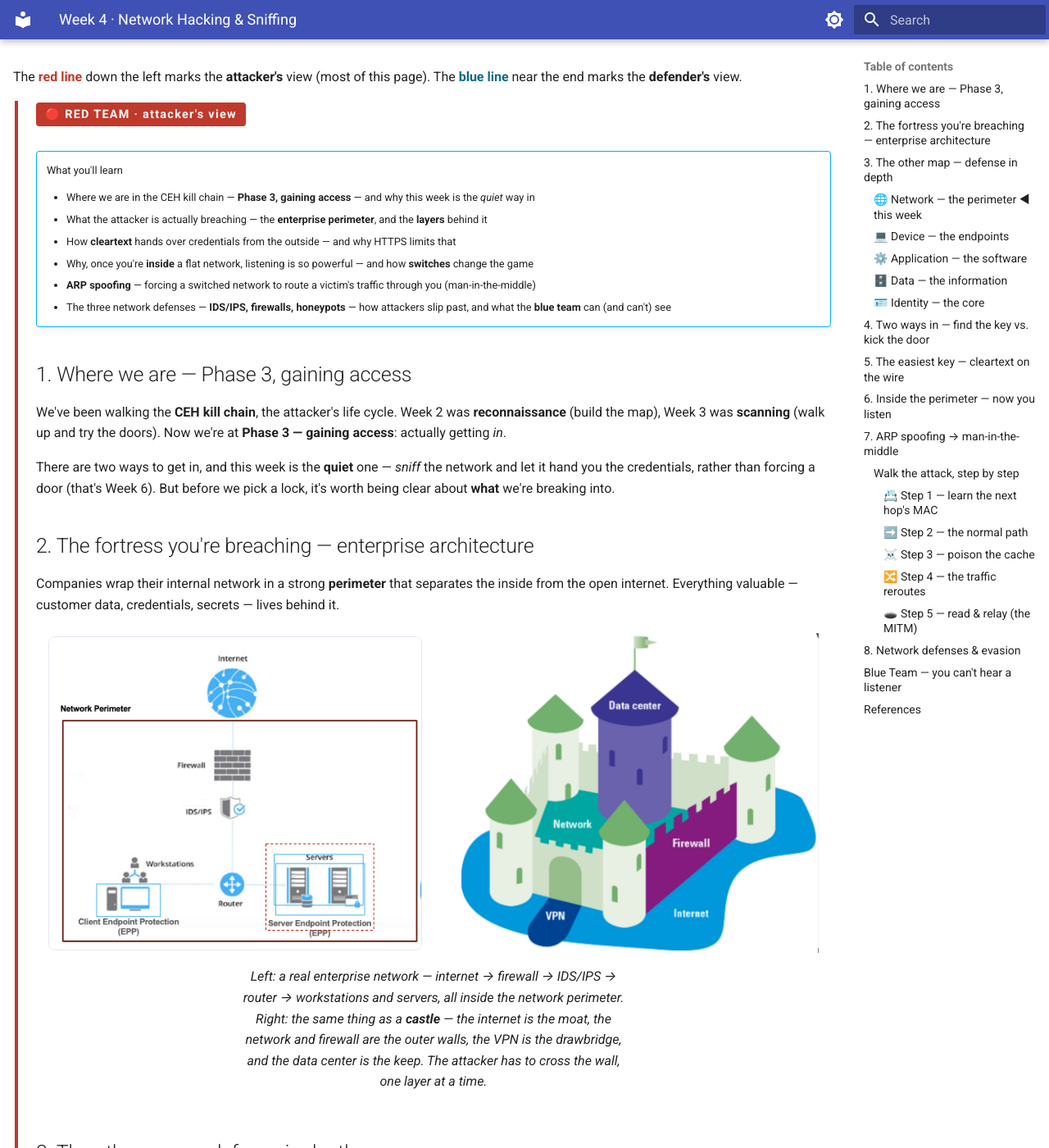
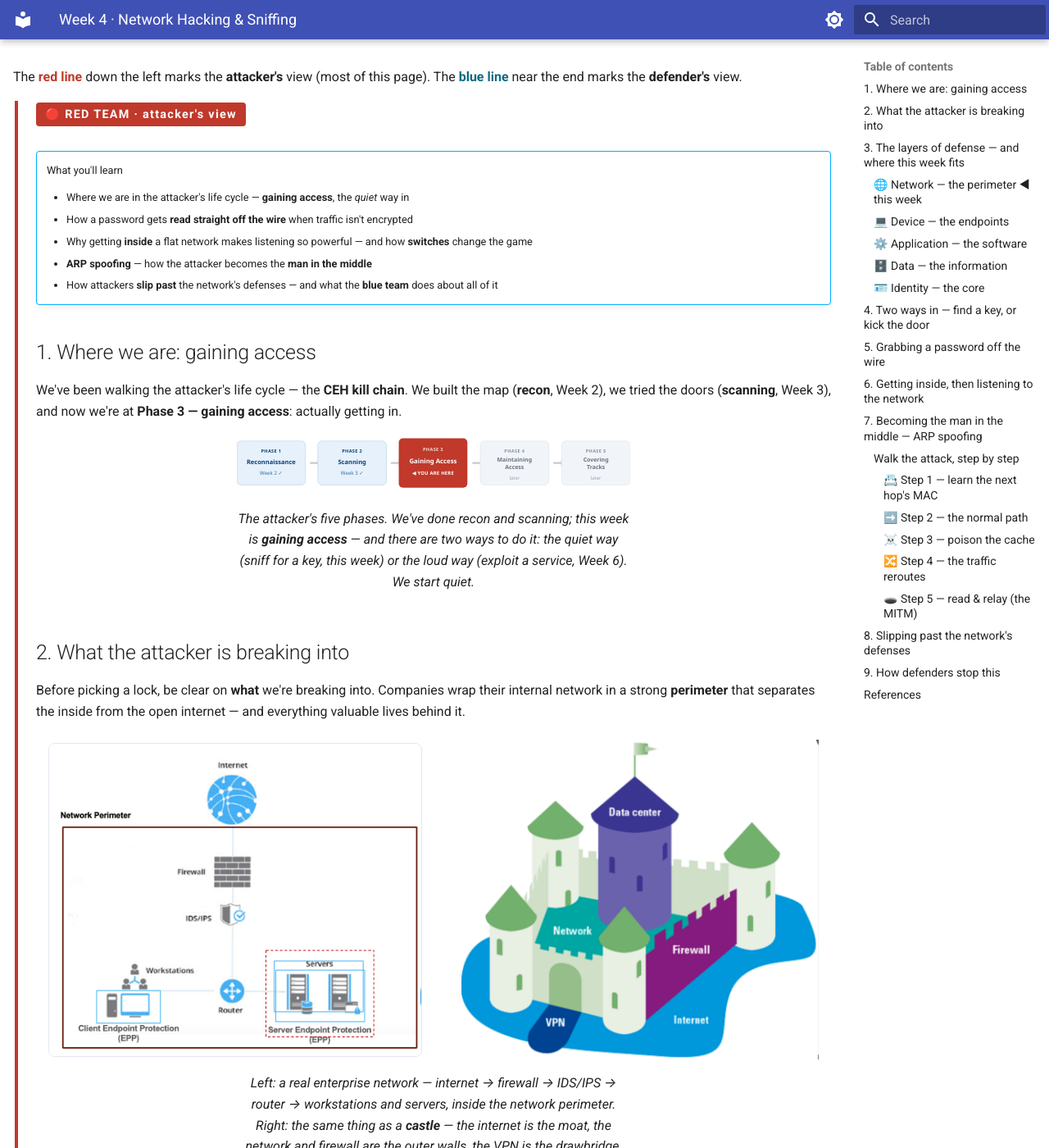
Before and after one commit to chalasanisree-courses/ethical-hacking, an MkDocs documentation site: the page built from source/docs/weeks/network-hacking-sniffing.md, in a window 1280 px wide and 1400 px high, scrolled down 316 px. Shown: the whole window at 82% size. Built offline with MkDocs 1.6.1 and Material for MkDocs 9.7.7, drawn with Linux system fonts in a browser that asks for light colours; some of the changed text lies outside the part shown.

Commit message:
week 4 - update 2

```diff
--- a/source/docs/weeks/network-hacking-sniffing.md
+++ b/source/docs/weeks/network-hacking-sniffing.md
@@ -25,36 +25,68 @@ The <span style="color:#c0392b;font-weight:700;">red line</span> down the left m
 
 What you'll learn
 
-- Where we are in the CEH kill chain — **Phase 3, gaining access** — and why this week is the *quiet* way in
-- What the attacker is actually breaching — the **enterprise perimeter**, and the **layers** behind it
-- How **cleartext** hands over credentials from the outside — and why HTTPS limits that
-- Why, once you're **inside** a flat network, listening is so powerful — and how **switches** change the game
-- **ARP spoofing** — forcing a switched network to route a victim's traffic through you (man-in-the-middle)
-- The three network defenses — **IDS/IPS, firewalls, honeypots** — how attackers slip past, and what the **blue team** can (and can't) see
+- Where we are in the attacker's life cycle — **gaining access**, the *quiet* way in
+- How a password gets **read straight off the wire** when traffic isn't encrypted
+- Why getting **inside** a flat network makes listening so powerful — and how **switches** change the game
+- **ARP spoofing** — how the attacker becomes the **man in the middle**
+- How attackers **slip past** the network's defenses — and what the **blue team** does about all of it
 
 </div>
 
-## 1. Where we are — Phase 3, gaining access
+## 1. Where we are: gaining access
 
-We've been walking the **CEH kill chain**, the attacker's life cycle. Week 2 was **reconnaissance** (build the map), Week 3 was **scanning** (walk up and try the doors). Now we're at **Phase 3 — gaining access**: actually getting *in*.
+We've been walking the attacker's life cycle — the **CEH kill chain**. We built the map (**recon**, Week 2), we tried the doors (**scanning**, Week 3), and now we're at **Phase 3 — gaining access**: actually getting in.
 
-There are two ways to get in, and this week is the **quiet** one — *sniff* the network and let it hand you the credentials, rather than forcing a door (that's Week 6). But before we pick a lock, it's worth being clear about **what** we're breaking into.
+<figure>
+<svg viewBox="0 0 860 132" role="img" aria-label="The five CEH phases: Reconnaissance and Scanning are done, Gaining Access is where we are now, Maintaining Access and Covering Tracks come later." xmlns="http://www.w3.org/2000/svg" style="width:100%;height:auto;display:block;font-family:'Segoe UI',system-ui,sans-serif;">
+  <!-- connectors -->
+  <g fill="#c3cad6"><polygon points="160,60 177,60 177,54 189,62 177,70 177,64 160,64"/><polygon points="337,60 354,60 354,54 366,62 354,70 354,64 337,64"/><polygon points="515,60 532,60 532,54 544,62 532,70 532,64 515,64"/><polygon points="692,60 709,60 709,54 721,62 709,70 709,64 692,64"/></g>
+  <!-- 1 -->
+  <rect x="0" y="14" width="150" height="96" rx="9" fill="#E6F1FB" stroke="#b6cfe8"/>
+  <text x="75" y="40" text-anchor="middle" font-size="10" font-weight="700" letter-spacing="0.06em" fill="#0C447C">PHASE 1</text>
+  <text x="75" y="64" text-anchor="middle" font-size="13.5" font-weight="700" fill="#0C447C">Reconnaissance</text>
+  <text x="75" y="88" text-anchor="middle" font-size="11" fill="#3b6ea5">Week 2 ✓</text>
+  <!-- 2 -->
+  <rect x="177" y="14" width="150" height="96" rx="9" fill="#E6F1FB" stroke="#b6cfe8"/>
+  <text x="252" y="40" text-anchor="middle" font-size="10" font-weight="700" letter-spacing="0.06em" fill="#0C447C">PHASE 2</text>
+  <text x="252" y="64" text-anchor="middle" font-size="13.5" font-weight="700" fill="#0C447C">Scanning</text>
+  <text x="252" y="88" text-anchor="middle" font-size="11" fill="#3b6ea5">Week 3 ✓</text>
+  <!-- 3 current -->
+  <rect x="354" y="8" width="150" height="108" rx="9" fill="#C0392B"/>
+  <text x="429" y="36" text-anchor="middle" font-size="10" font-weight="700" letter-spacing="0.06em" fill="#f7d9d5">PHASE 3</text>
+  <text x="429" y="62" text-anchor="middle" font-size="14" font-weight="800" fill="#ffffff">Gaining Access</text>
+  <text x="429" y="88" text-anchor="middle" font-size="10.5" font-weight="700" letter-spacing="0.04em" fill="#ffffff">◀ YOU ARE HERE</text>
+  <!-- 4 -->
+  <rect x="532" y="14" width="150" height="96" rx="9" fill="#F1F4F9" stroke="#dde3ec"/>
+  <text x="607" y="40" text-anchor="middle" font-size="10" font-weight="700" letter-spacing="0.06em" fill="#8a93a3">PHASE 4</text>
+  <text x="607" y="60" text-anchor="middle" font-size="12.5" font-weight="700" fill="#6b7480">Maintaining</text>
+  <text x="607" y="76" text-anchor="middle" font-size="12.5" font-weight="700" fill="#6b7480">Access</text>
+  <text x="607" y="98" text-anchor="middle" font-size="10.5" fill="#9aa3b2">later</text>
+  <!-- 5 -->
+  <rect x="710" y="14" width="150" height="96" rx="9" fill="#F1F4F9" stroke="#dde3ec"/>
+  <text x="785" y="40" text-anchor="middle" font-size="10" font-weight="700" letter-spacing="0.06em" fill="#8a93a3">PHASE 5</text>
+  <text x="785" y="60" text-anchor="middle" font-size="12.5" font-weight="700" fill="#6b7480">Covering</text>
+  <text x="785" y="76" text-anchor="middle" font-size="12.5" font-weight="700" fill="#6b7480">Tracks</text>
+  <text x="785" y="98" text-anchor="middle" font-size="10.5" fill="#9aa3b2">later</text>
+</svg>
+<figcaption>The attacker's five phases. We've done recon and scanning; this week is <strong>gaining access</strong> — and there are two ways to do it: the quiet way (sniff for a key, this week) or the loud way (exploit a service, Week 6). We start quiet.</figcaption>
+</figure>
 
-## 2. The fortress you're breaching — enterprise architecture
+## 2. What the attacker is breaking into
 
-Companies wrap their internal network in a strong **perimeter** that separates the inside from the open internet. Everything valuable — customer data, credentials, secrets — lives behind it.
+Before picking a lock, be clear on **what** we're breaking into. Companies wrap their internal network in a strong **perimeter** that separates the inside from the open internet — and everything valuable lives behind it.
 
 <figure>
 <div style="display:flex;gap:18px;flex-wrap:wrap;justify-content:center;align-items:center;margin:6px 0;">
 <img src="../img/ea-network.png" alt="A real enterprise network: the internet reaches a firewall, then IDS/IPS, then a router, with workstations and servers behind the network perimeter, each with endpoint protection." style="width:47%;min-width:280px;border:1px solid #e2e8f0;border-radius:8px;background:#fff;" />
 <img src="../img/ea-castle.png" alt="The same enterprise drawn as a castle: the internet is the moat, the network and firewall are the outer walls, the VPN is the drawbridge, and the data center is the keep." style="width:45%;min-width:260px;" />
 </div>
-<figcaption>Left: a real enterprise network — internet → firewall → IDS/IPS → router → workstations and servers, all inside the network perimeter. Right: the same thing as a <strong>castle</strong> — the internet is the moat, the network and firewall are the outer walls, the VPN is the drawbridge, and the data center is the keep. The attacker has to cross the wall, one layer at a time.</figcaption>
+<figcaption>Left: a real enterprise network — internet → firewall → IDS/IPS → router → workstations and servers, inside the network perimeter. Right: the same thing as a <strong>castle</strong> — the internet is the moat, the network and firewall are the outer walls, the VPN is the drawbridge, and the data center is the keep with the crown jewels.</figcaption>
 </figure>
 
-## 3. The other map — defense in depth
+## 3. The layers of defense — and where this week fits
 
-There's a second map that organises the whole course. Defenders never rely on one wall — they build **layers**, like an onion. The outermost is the **network** (the perimeter); inside are the device, application, data, and — at the core — identity. This module, *Storming the Perimeter*, lives at that **outermost ring**: everything this week attacks the **network** layer.
+Defenders never rely on one wall. They build **layers** — the outermost is the **network** (the perimeter); inside are the device, the applications, the data, and at the very core, identity. The whole course walks these layers from the outside in. This module, *Storming the Perimeter*, is the **outermost ring** — everything this week attacks the **network** layer.
 
 <div style="max-width:520px;margin:20px auto;" markdown="1">
 
@@ -131,13 +163,13 @@ Protecting the data itself: **encryption, backups,** tight access control — wh
 
 <div class="admonition warning" markdown="1">
 
-⚖️ Read this first — the authorization line
+⚖️ Read this first — is sniffing even legal?
 
 Last week's recon was passive and legal; scanning was active and needed authorization. **Sniffing is more subtle.** Even if you send *not a single packet* and "just listen," capturing traffic that isn't yours can be **wiretapping** — a crime. Reading public records about a house is fine; tapping the phone line to listen in is not. And **ARP spoofing**, later on, is fully active — you inject forged packets. So everything here runs only on **your own lab, your own VMs, your own traffic**.
 
 </div>
 
-## 4. Two ways in — find the key vs. kick the door
+## 4. Two ways in — find a key, or kick the door
 
 | | 🔑 Find the key *(this week)* | 🚪 Kick the door *(Week 6)* |
 |---|---|---|
@@ -147,9 +179,9 @@ Last week's recon was passive and legal; scanning was active and needed authoriz
 
 A real attacker tries to **find a key before kicking any doors** — quiet before loud. So we start with the key.
 
-## 5. The easiest key — cleartext on the wire
+## 5. Grabbing a password off the wire
 
-Any protocol that sends its data **unencrypted** — HTTP, FTP, Telnet, old SMTP, legacy database links — hands its username, password, and content to anyone on the path. Picture the attacker on the same coffee-shop Wi-Fi as you: you log into a plain **HTTP** site, and your password crosses the wire in plain text. No exploit, nothing broken — they read the key off the wire and log in as you. **This single fact is the reason the entire web moved to HTTPS.**
+Any protocol that sends its data **unencrypted** — HTTP, FTP, Telnet, old SMTP, legacy database links — hands its username, password, and content to anyone on the path. Picture the attacker on the same coffee-shop Wi-Fi as you: you log into a plain **HTTP** site, and your password crosses the wire in plain text. No exploit, nothing broken — they read the key off the wire and log in as you. **This is the reason the entire web moved to HTTPS.**
 
 <div class="admonition example" markdown="1">
 
@@ -159,9 +191,9 @@ Live demo — see a password in the clear (authorized target)
 
 </div>
 
-<div class="admonition note" markdown="1">
+<div class="admonition quote" markdown="1">
 
-🐑 It's real — Firesheep (2010)
+🌐 Real-world case — Firesheep (2010)
 
 A developer released **Firesheep**, a one-click Firefox add-on that sniffed **unencrypted session cookies** on open Wi-Fi and let anyone log in as other people on Facebook, Twitter, and more. Sites had moved *login* to HTTPS — but were still sending the **session cookie** back in the clear, so it could be grabbed and replayed. It wasn't new tech; it just made cleartext sniffing so public it pushed the whole web to **HTTPS-everywhere**.
 
@@ -169,13 +201,13 @@ A developer released **Firesheep**, a one-click Firefox add-on that sniffed **un
 
 <div class="admonition note" markdown="1">
 
-The honest caveat — why the outside isn't enough
+But from outside, this only goes so far
 
-From the pure outside, almost everything is **HTTPS** today, so you usually can't just grab a login off the open internet — forcing a login from outside is **brute force**, which we save for Week 6. The scary scenario is the attacker who's already **inside** the network. So let's go there.
+Almost everything is **HTTPS** today, so you usually can't just grab a login off the open internet — forcing a login from outside is **brute force**, which we save for Week 6. The real danger is the attacker who's already **inside** the network. So let's go there.
 
 </div>
 
-## 6. Inside the perimeter — now you listen
+## 6. Getting inside, then listening to the network
 
 How does an attacker get *inside*? The perimeter only has to fail **once**: a phishing click that turns a laptop into a foothold, a rogue device on a jack, stolen VPN credentials, guest Wi-Fi, or an exposed service. Once in, most enterprises are **castle-and-moat** — a hard shell but a soft inside — so the attacker roams with **free movement** across the internal network (exactly the castle's weakness from the picture above).
 
@@ -187,9 +219,9 @@ So the attacker **listens** — that's sniffing. A **sniffer** (Wireshark, tcpdu
 | **What you do** | Just plug in and listen | Manipulate the network so traffic comes to you |
 | **Noise** | **Silent** — no traffic, invisible on the wire | Injects packets — leaves fingerprints |
 
-On a hub, sniffing is free. On a switch — what you'll actually find — you can't just listen; you have to **actively insert yourself** into the path. The classic way is ARP spoofing.
+On a hub, sniffing is free. On a switch — what you'll actually find — you can't just listen; you have to **actively insert yourself** into the path. The classic way to do that is ARP spoofing.
 
-## 7. ARP spoofing → man-in-the-middle
+## 7. Becoming the man in the middle — ARP spoofing
 
 On a local network, machines find each other by **MAC address** using **ARP** (Address Resolution Protocol) — a trusting protocol with **no authentication**. Whoever answers "who has this IP?" first is believed and cached. ARP spoofing abuses exactly that: the attacker sends **forged replies** telling the victim *"I'm the gateway"* and telling the gateway *"I'm the victim."* Now every packet flows **through** the attacker — a man-in-the-middle who can read it, capture credentials, or change it in transit.
 
@@ -288,39 +320,47 @@ The attacker receives the victim's traffic, reads it (grabbing any cleartext cre
 
 </div>
 
-<div class="admonition note" markdown="1">
+<div class="admonition quote" markdown="1">
 
-📢 It's real — Superfish (2015)
+📢 Real-world case — Superfish (2015)
 
-Lenovo shipped laptops with adware that installed its **own root certificate** to break HTTPS and inject ads — a factory-installed man-in-the-middle. Because the browser trusts a certificate authority to prove a site is who it claims, Superfish forged that trust locally so it could sit in the middle of *encrypted* sessions. Worse, it was so poorly secured that **third parties** could ride it to intercept users' banking traffic. Millions in fines followed. Listening, and **impersonating** — the network isn't just something you cross; it's a place you can sit and intercept.
+Lenovo shipped laptops with adware that installed its **own root certificate** to break HTTPS and inject ads — a factory-installed man-in-the-middle. Because a browser trusts a certificate authority to prove a site is who it claims, Superfish forged that trust locally so it could sit in the middle of *encrypted* sessions. Worse, it was so poorly secured that **third parties** could ride it to intercept banking traffic. Millions in fines followed.
 
 </div>
 
-## 8. Network defenses & evasion
+<div class="admonition quote" markdown="1">
 
-The network isn't defenceless — three systems watch it, and the attacker's job is knowing how each is slipped past.
+🔏 Real-world case — DigiNotar (2011)
+
+Attackers breached a **certificate authority** and forged Google certificates, then used them to man-in-the-middle **Gmail for ~300,000 people in Iran**. Same idea as Superfish — break the trust that HTTPS relies on — but at internet scale. Listening, and **impersonating**: the network isn't just something you cross; it's a place you can sit and intercept.
+
+</div>
+
+## 8. Slipping past the network's defenses
+
+The network isn't defenceless — three systems sit between the attacker and the data, and the attacker's whole job here is getting past them without being seen (this is the *Defense Evasion* tactic).
 
 <div class="admonition info" markdown="1">
 
-🧱 Firewalls — connection control
+🧱 Firewalls — and how you slip past
 
-Firewalls decide which connections are allowed in and out (you saw them in Week 2 as `filtered` ports). *Evaded by:* **tunneling** — smuggling traffic inside something already allowed, like **HTTPS** or **DNS**, which almost every firewall lets out.
+Firewalls decide which connections are allowed in and out (you saw them in Week 2 as `filtered` ports). *Get past by* **tunneling** — hiding your traffic inside something already allowed, like **HTTPS** or **DNS**, which almost every firewall lets out.
 
 </div>
 
 <div class="admonition info" markdown="1">
 
-🛡️ IDS / IPS — signature &amp; anomaly detection
+🛡️ IDS / IPS — and how you slip past
 
-Intrusion detection/prevention systems (**Snort**, **Suricata**) match traffic against known-bad **signatures** and statistical **anomalies** — the "Duplicate IP address" from the ARP demo is exactly the kind of anomaly they flag. *Evaded by:* encryption, packet **fragmentation**, timing changes, and hiding inside protocols the sensor doesn't fully parse.
+Intrusion detection/prevention (**Snort**, **Suricata**) match traffic against known-bad **signatures** and **anomalies** — the "Duplicate IP address" from the ARP demo is exactly the kind of anomaly they flag. *Get past by* encryption, packet **fragmentation**, timing changes, and hiding inside protocols the sensor doesn't fully parse.
 
 </div>
 
 <div class="admonition info" markdown="1">
 
-🍯 Honeypots — decoys
+🍯 Honeypots — and how you spot them
 
-Fake systems planted to be attacked, so defenders get high-confidence alerts. *Evaded by:* recognising the tell — a target that's **suspiciously easy** and seems to log everything is a trap; a careful attacker backs away.
+Fake systems planted to be attacked, so defenders get high-confidence alerts. *Spot them by* the tell — a target that's **suspiciously easy** and seems to log everything is a trap; a careful attacker backs away.
 
 </div>
 
@@ -334,23 +374,18 @@ Fake systems planted to be attacked, so defenders get high-confidence alerts. *E
 
 <span class="rail-label blue">🔵 BLUE TEAM · defender's view</span>
 
-## Blue Team — you can't hear a listener
+## 9. How defenders stop this
 
 <div class="admonition defender" markdown="1">
 
-What the SOC can and can't see
+You can't hear a listener — so make what they hear worthless
 
-The hard part: **passive sniffing is invisible** — a listener generates no traffic, so there's nothing on the wire to catch. But the **active** moves leave fingerprints:
-
-- **ARP poisoning** shows up as a MAC suddenly claiming to be the gateway, **duplicate-IP warnings**, and ARP tables changing.
-- **Tunneled exfiltration** shows up as anomalies — oddly large or oddly regular DNS/HTTPS flows to an unfamiliar host.
-
-**So the defense is protection + detection:**
+The hard part for the blue team: **passive sniffing is invisible** — a listener generates no traffic, so there's nothing on the wire to catch. But the **active** moves leave fingerprints. So the defense is *protection* plus *detection*:
 
 - **Encrypt everything in transit** — the great equalizer. If captured traffic is encrypted, a listener gets useless bytes. *(This is the wall from the demo.)*
-- **Dynamic ARP Inspection + port security** on switches — block the spoofing that enables active MITM.
+- **Dynamic ARP Inspection + port security** on switches — block the ARP spoofing that enables active MITM.
 - **Segment the network** — so a foothold in one corner (remember the soft castle interior, and the Target breach) can't sniff everything.
-- **Watch for the fingerprints** — sudden ARP-table changes and unexplained outbound volume are your exfiltration alarms.
+- **Watch for the fingerprints** — a MAC suddenly claiming to be the gateway, **duplicate-IP** warnings, ARP tables changing, or oddly large/regular outbound flows are your MITM and exfiltration alarms.
 
 You can't hear a listener — so you make sure whatever they hear is **worthless**.
 
```
Also changed, not shown: 2 other files.
